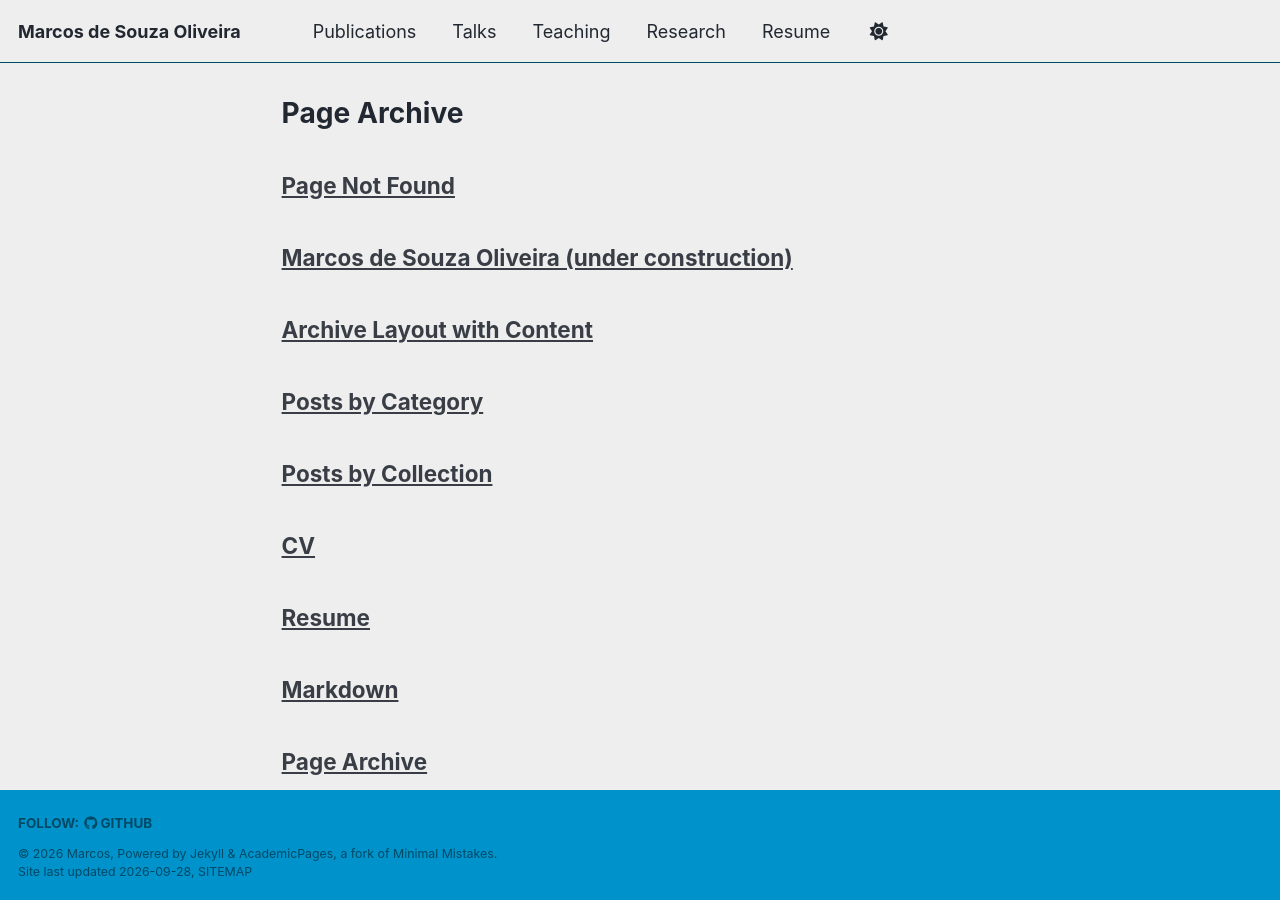
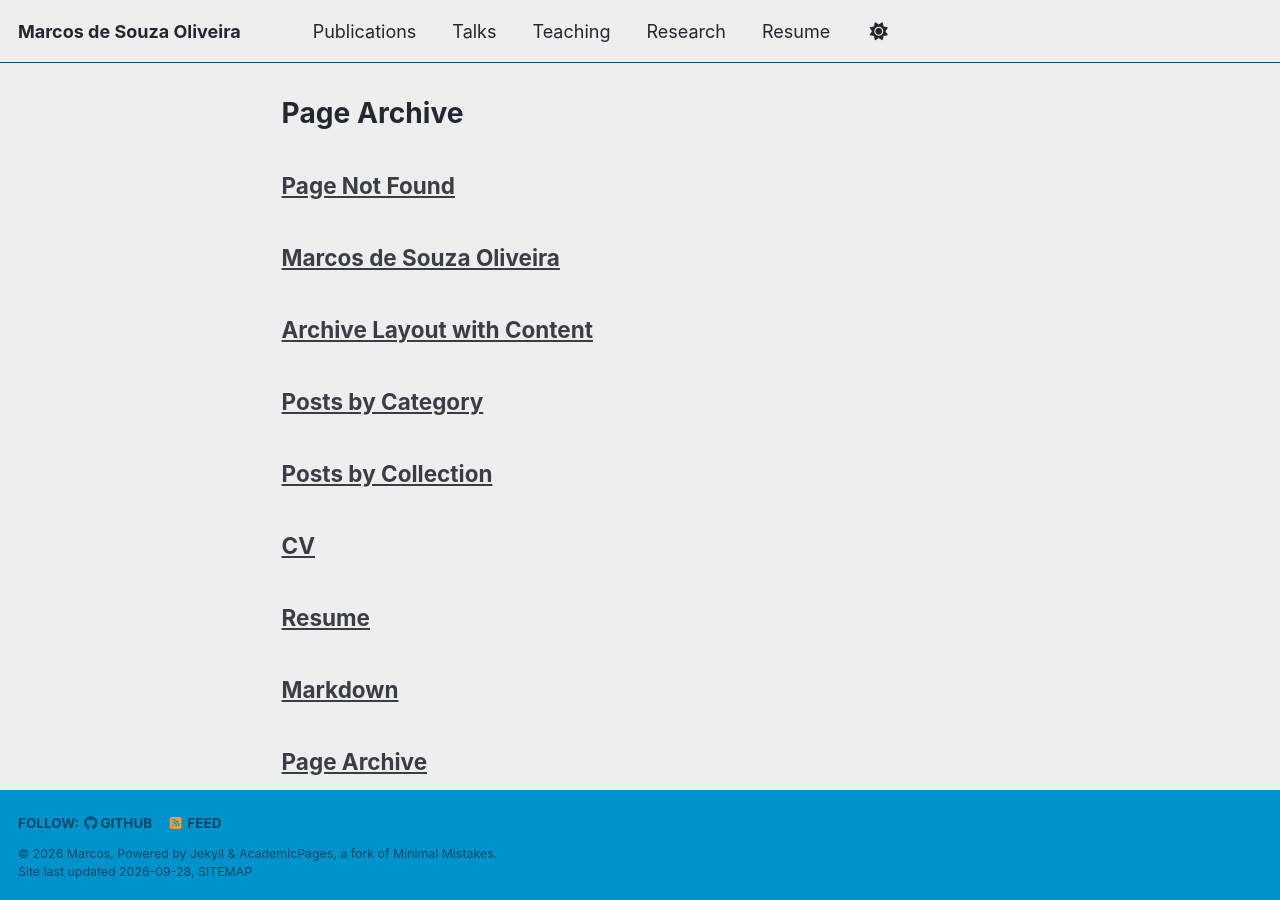
Before and after one commit to marcosd3souza/marcosd3souza.github.io, a Jekyll site: the page built from _pages/page-archive.html, in a window 1280 px wide and 900 px high. Built offline with Jekyll 4.4.1, drawn with Linux system fonts in a browser that asks for light colours; a style sheet for code colours, icons or effects is not loaded.

Commit message:
update theme

```diff
--- a/_config.yml
+++ b/_config.yml
@@ -84,6 +84,8 @@ author:
 
 # Publication Category - The following the list of publication categories and their headings
 publication_category:
+  books:
+    title: 'Books'
   manuscripts:
     title: 'Journal Articles'
   conferences:
@@ -105,7 +107,7 @@ comments:
   facebook:
     appid                :
     num_posts            : # 5 (default)
-    colorscheme          : # "light" (default), "dark"
+    colorscheme          : "light" # "light" (default), "dark"
 staticman:
   allowedFields          : ['name', 'email', 'url', 'message']
   branch                 : "gh-pages" # "master", "gh-pages"
@@ -123,7 +125,7 @@ staticman:
       options:
         format           : "iso8601" # "iso8601" (default), "timestamp-seconds", "timestamp-milliseconds"
 atom_feed:
-  hide                   : true     # change to true to hide the RSS feed in the footer
+  hide                   : false     # change to true to hide the RSS feed in the footer
   path                   : # blank (default) uses feed.xml
 
 
```
Also changed, not shown: _pages/about.md (+1 -3 lines).
